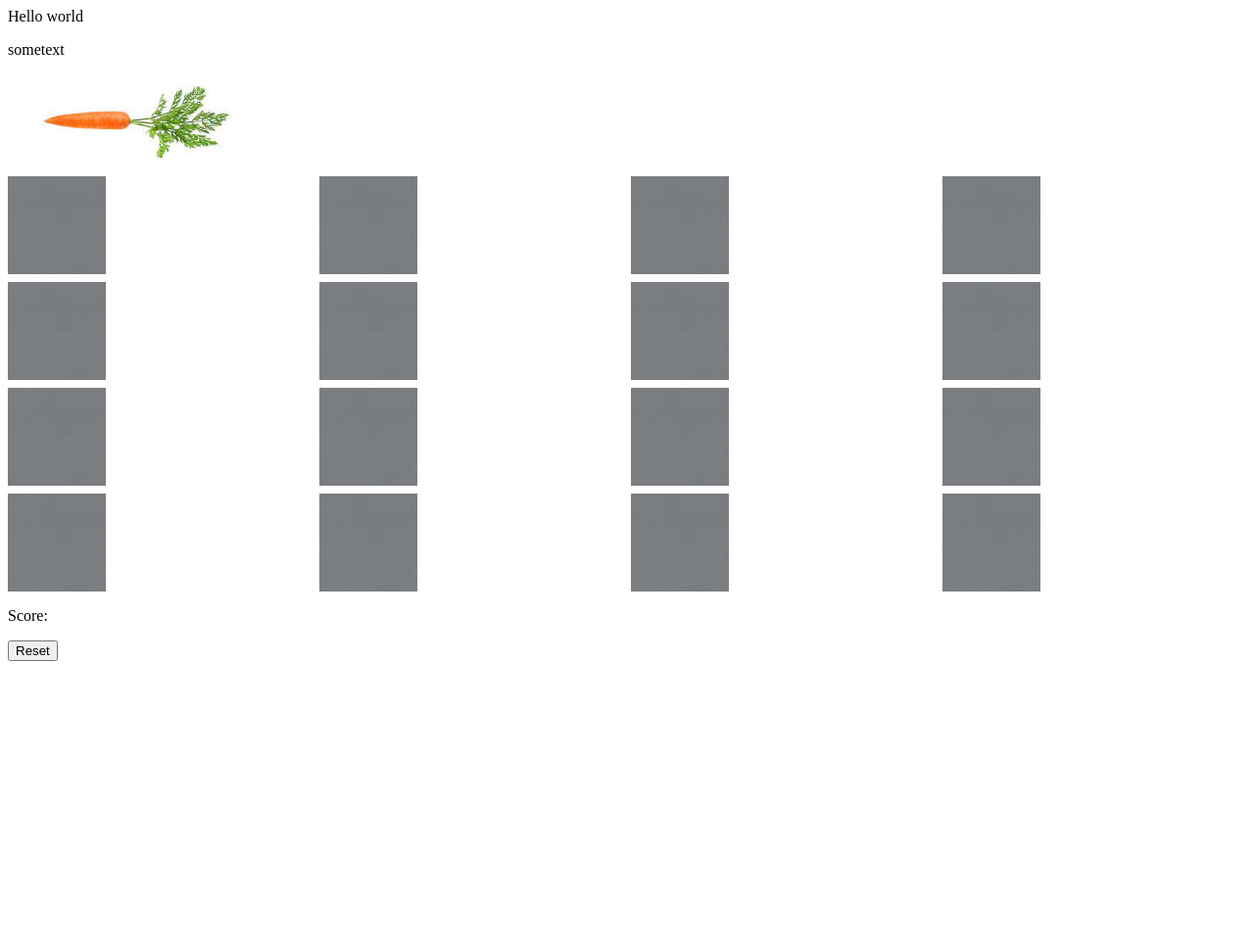
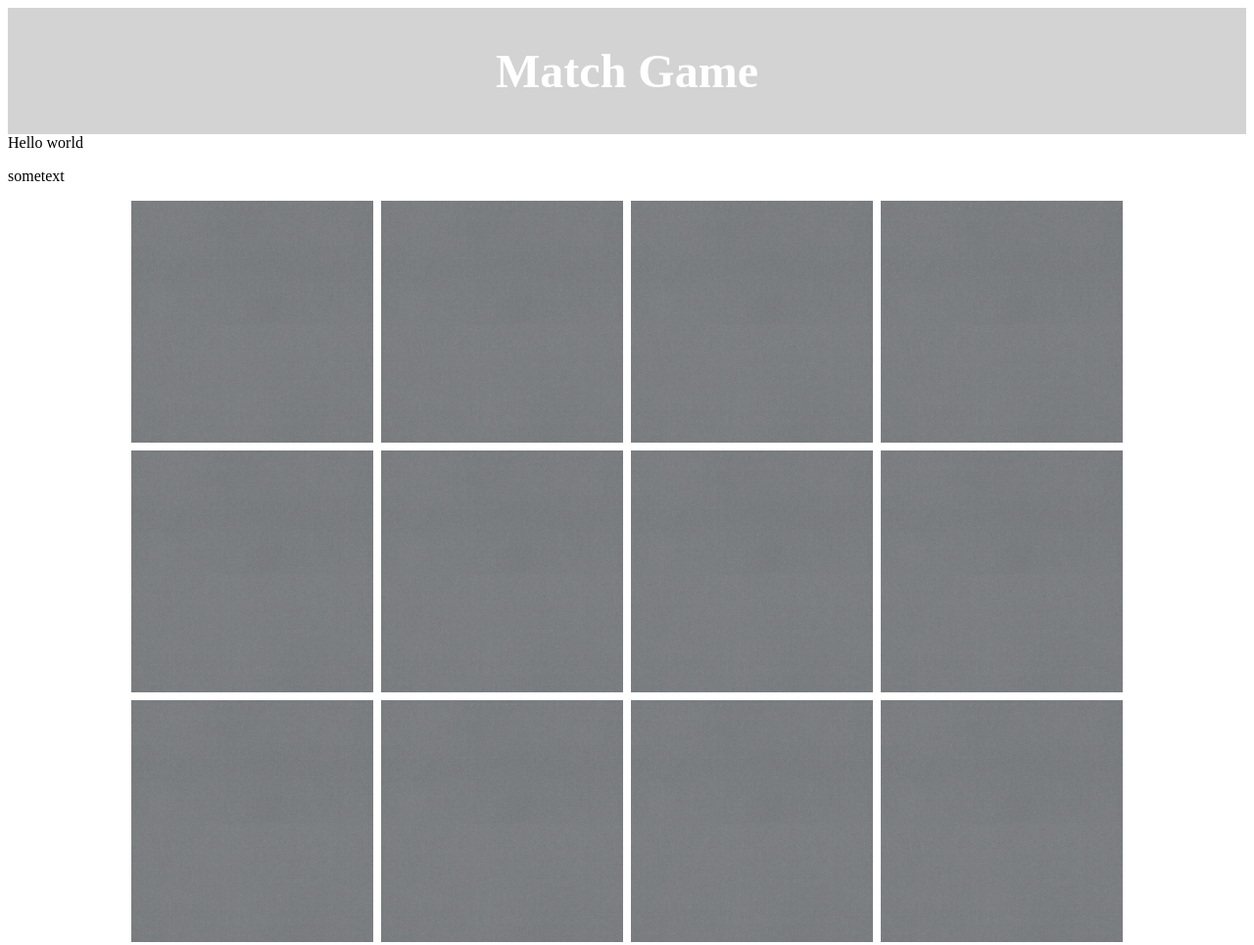
Before and after one commit to anastasiatomuz/MatchGame, a plain HTML site: page index.html in a window 1280 px wide. Shown: the top 965 px of the page at 98% size. Before the commit the page ends 800 px from the top, so only its background shows below. Drawn offline with Linux system fonts and the light colour scheme.

Commit message:
Add files via upload

```diff
--- a/index.html
+++ b/index.html
@@ -11,10 +11,12 @@
 </head>
 
 <body onload="randomize();">
+  <div class="header">
+    <h1>Match Game</h1>
+  </div>
   Hello world
 
   <p id="ex">sometext</p>
-  <img id="carrot" src="carrot.jpeg">
 
 
   <div class="grid">
--- a/style.css
+++ b/style.css
@@ -5,11 +5,24 @@ html {
 
 .grid {
   display: grid;
+  padding-left: 10%;
+  padding-right:10%;
   grid-gap: 8px;
-  grid-template-columns: 1fr 1fr 1fr 1fr
+  grid-template-columns: 1fr 1fr 1fr 1fr;
+  grid-template-rows: 1fr 1fr 1fr 1fr;
 }
 
 img {
-  height: 100px;
-  width: auto;
+  width: 100%;
+  height: 100%;
+  min-height: 100%;
+  min-width: 100%;
 }
+
+.header {
+  padding: 5px;
+  text-align: center;
+  background: lightgray;
+  color: white;
+  font-size: 24px;
+}
```
